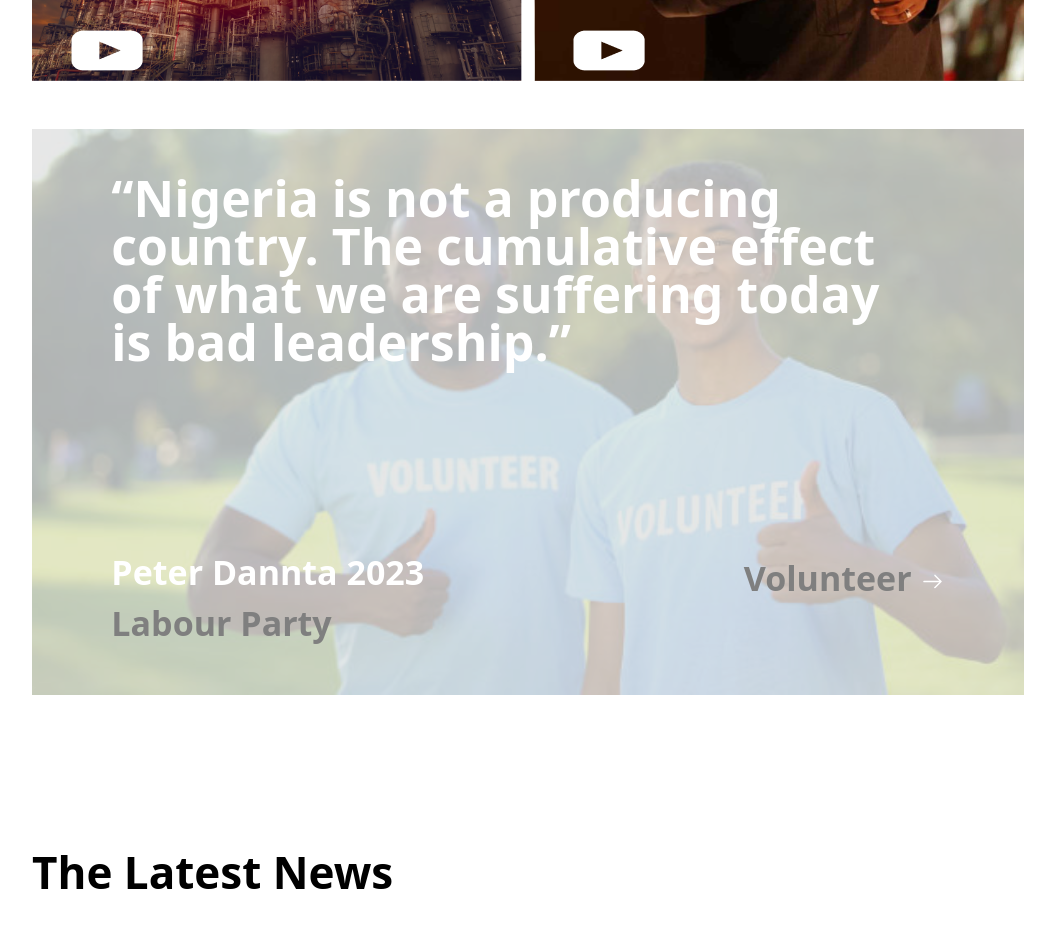
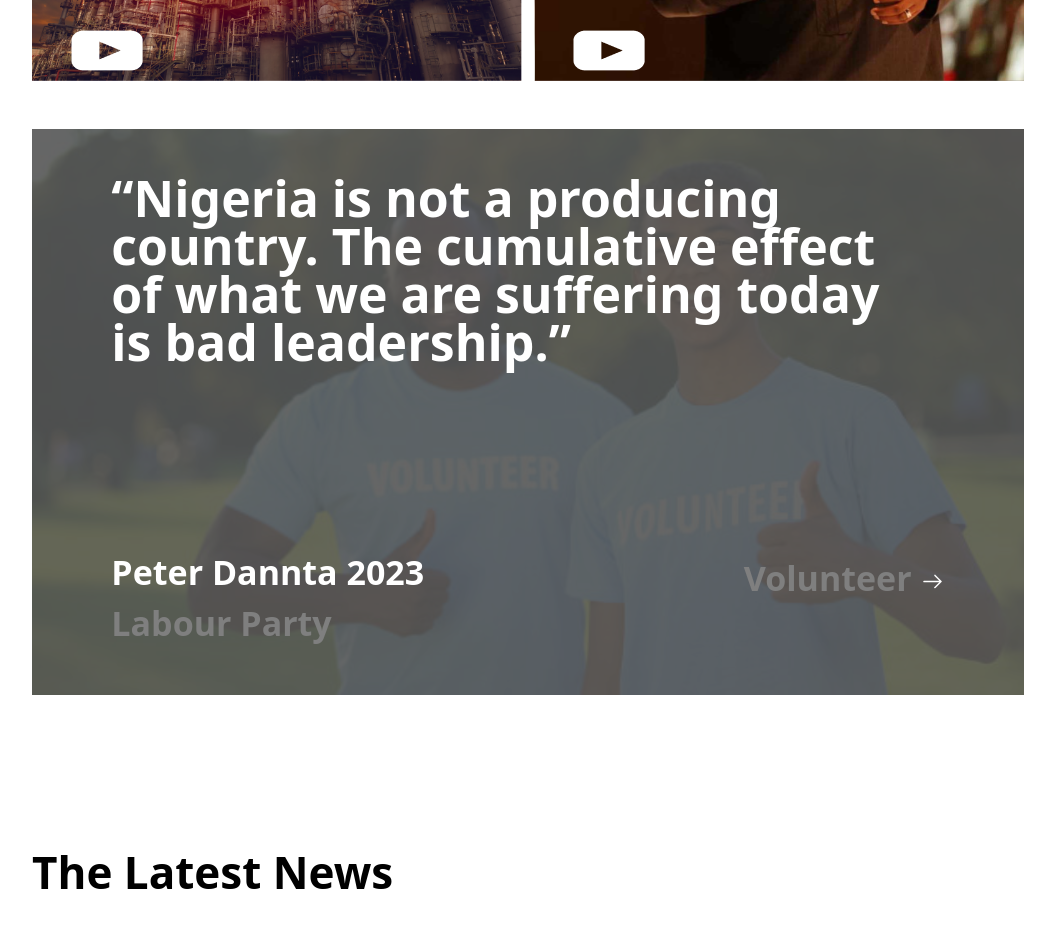
Before and after one commit to eddy-bob/peter-obi-supporter, a Vue app: page / in a window 1280 px wide. Shown: the part 2600-3527 px from the top of the page, without its empty margins (112-1167 px from the left). Built offline with nearby package versions, Linux system fonts and the light colour scheme.

Commit message:
fix:issue of modal scrolling

```diff
--- a/src/pages/home.vue
+++ b/src/pages/home.vue
@@ -7,6 +7,7 @@
 
 // variables
 const showVerifyPhone = ref(false);
+
 // providers
 const showVerify = provide<{ value: boolean }>("showVerify", showVerifyPhone);
 </script>
@@ -21,7 +22,7 @@
       class="w-full min-h-screen h-auto absolute z-50"
     />
     <!-- Main body -->
-    <div class="min-h-screen">
+    <div class="min-h-screen" v-if="showVerifyPhone == false">
       <!-- section 1 -->
       <section class="relative mb-52">
         <img src="/images/svg/sectionone.svg" alt="" />
@@ -302,10 +303,10 @@
         <!--  -->
         <div class="relative mt-4">
           <div
-            class="absolute bg-[#141313] opacity-10 w-full h-full top-0 left-0 z-40"
+            class="absolute bg-[rgba(0,0,0,0.6)] w-full h-full top-0 left-0 z-30"
           ></div>
           <img src="/images/svg/sectionfourl.svg" alt="" class="w-full" />
-          <div class="absolute z-50 text-white top-[8%] left-[8%] space-y-20">
+          <div class="absolute z-40 text-white top-[8%] left-[8%] space-y-20">
             <div>
               <p class="leading-[48px] font-extrabold text-[50px]">
                 “Nigeria is not a producing<br />
@@ -316,7 +317,7 @@
             </div>
           </div>
 
-          <div class="absolute z-50 left-[8%] bottom-[8%]">
+          <div class="absolute z-40 left-[8%] bottom-[8%]">
             <p class="text-[34px] font-extrabold text-white">
               Peter Dannta 2023
             </p>
@@ -324,7 +325,7 @@
               Labour Party
             </p>
           </div>
-          <div class="absolute z-50 bottom-[16%] right-[8%]">
+          <div class="absolute z-40 bottom-[16%] right-[8%]">
             <p class="flex text-[34px] font-extrabold text-[#7F7F7F]">
               Volunteer
               <span
@@ -647,7 +648,7 @@
       </section>
     </div>
     <!-- footer -->
-    <AppFooter />
+    <AppFooter v-if="showVerifyPhone == false"/>
   </div>
 </template>
 
```
